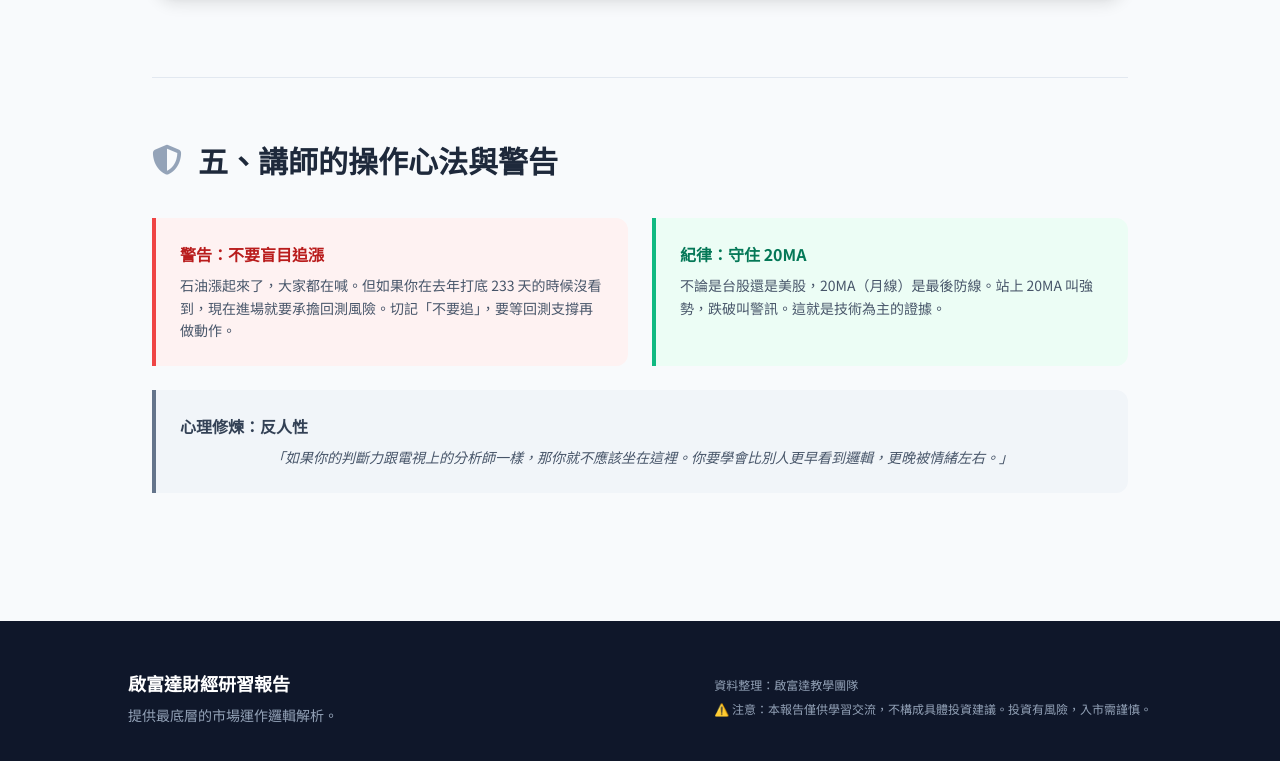
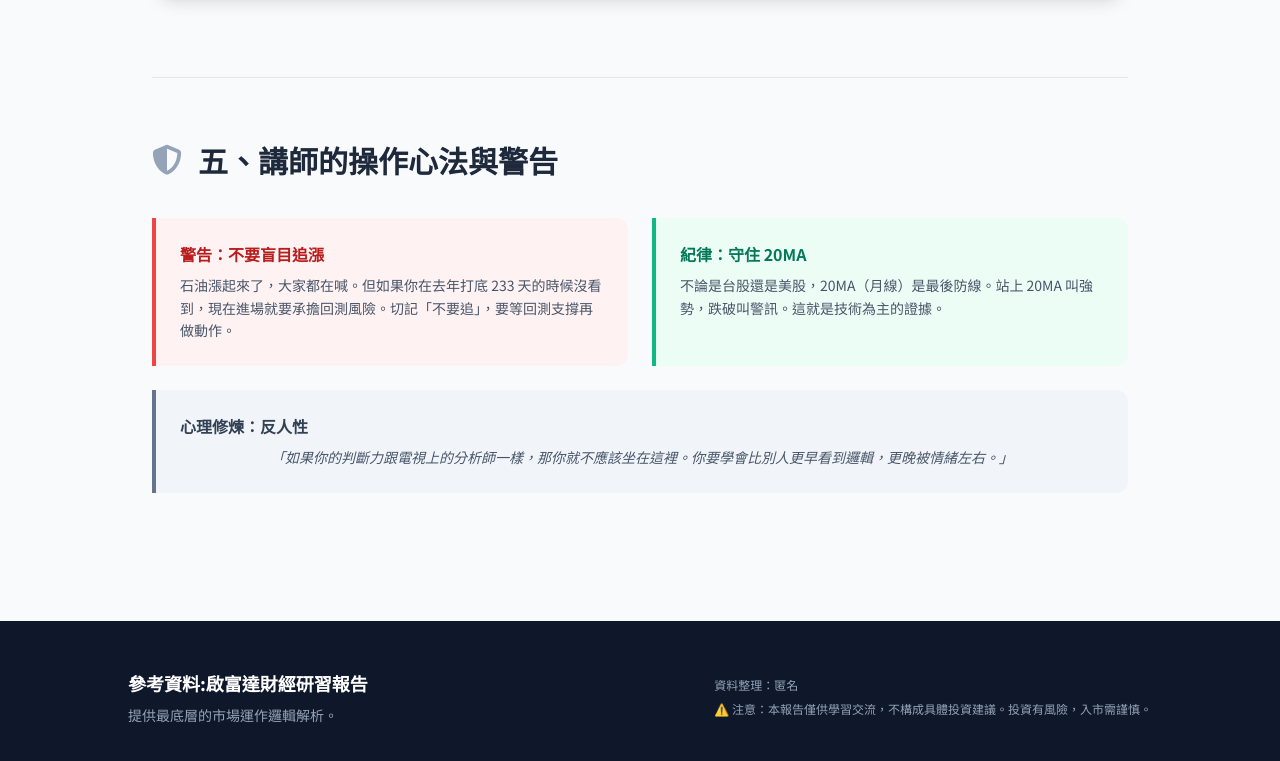
Before and after one commit to nike1112afmax/cfd-20260313, a plain HTML site: page index.html in a window 1280 px wide. Shown: the part 2378-3139 px from the top of the page. Drawn offline with nearby package versions, Linux system fonts and the light colour scheme.

Commit message:
Update index.html

```diff
--- a/index.html
+++ b/index.html
@@ -202,11 +202,11 @@
     <footer class="bg-slate-900 text-slate-400 py-12 px-6">
         <div class="max-w-5xl mx-auto flex flex-col md:flex-row justify-between items-center text-center md:text-left">
             <div class="mb-6 md:mb-0">
-                <div class="text-white font-bold text-lg mb-2">啟富達財經研習報告</div>
+                <div class="text-white font-bold text-lg mb-2">參考資料:啟富達財經研習報告</div>
                 <p class="text-sm">提供最底層的市場運作邏輯解析。</p>
             </div>
             <div class="text-xs space-y-2">
-                <p>資料整理：啟富達教學團隊</p>
+                <p>資料整理：匿名</p>
                 <p>⚠️ 注意：本報告僅供學習交流，不構成具體投資建議。投資有風險，入市需謹慎。</p>
             </div>
         </div>
```
